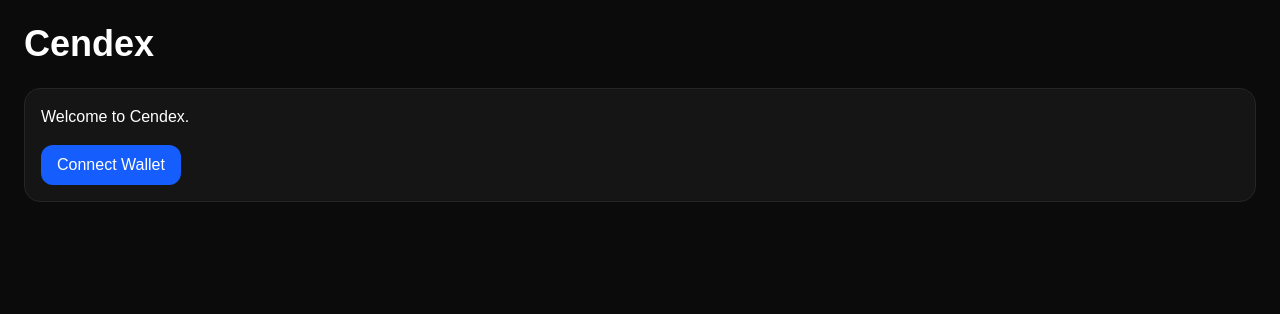
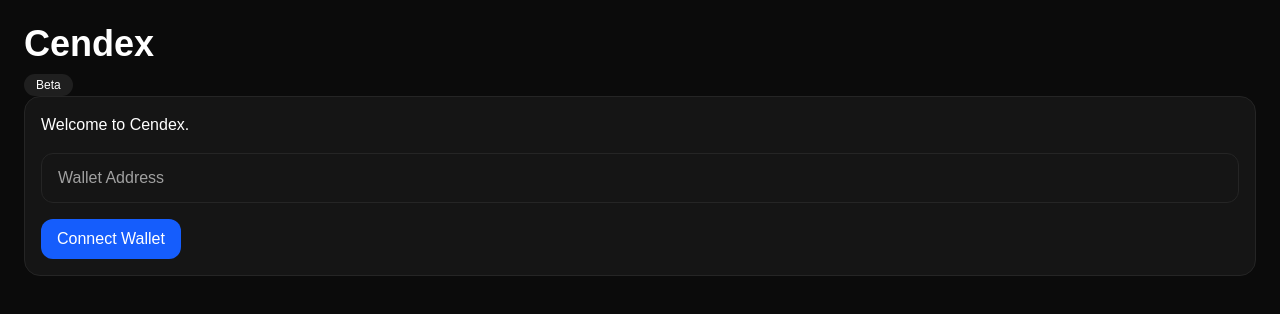
Before and after one commit to ojimusk/cendexfi, a Next.js app: page / in a window 1280 px wide. Shown: the top 314 px of the page. Built offline with nearby package versions, Linux system fonts and the light colour scheme.

Commit message:
Add Badge and Input components to Home page

```diff
--- a/app/page.tsx
+++ b/app/page.tsx
@@ -1,15 +1,23 @@
+import Badge from "@/components/ui/Badge";
 import Button from "@/components/ui/Button";
 import Card from "@/components/ui/Card";
+import Input from "@/components/ui/Input";
 
 export default function Home() {
   return (
     <main className="min-h-screen bg-[#0B0B0B] p-6 text-white">
-      <h1 className="text-4xl font-bold mb-6">Cendex</h1>
+      <h1 className="mb-2 text-4xl font-bold">Cendex</h1>
+
+      <Badge>Beta</Badge>
 
       <Card>
         <p className="mb-4">Welcome to Cendex.</p>
 
-        <Button>Connect Wallet</Button>
+        <Input placeholder="Wallet Address" />
+
+        <div className="mt-4">
+          <Button>Connect Wallet</Button>
+        </div>
       </Card>
     </main>
   );
```
